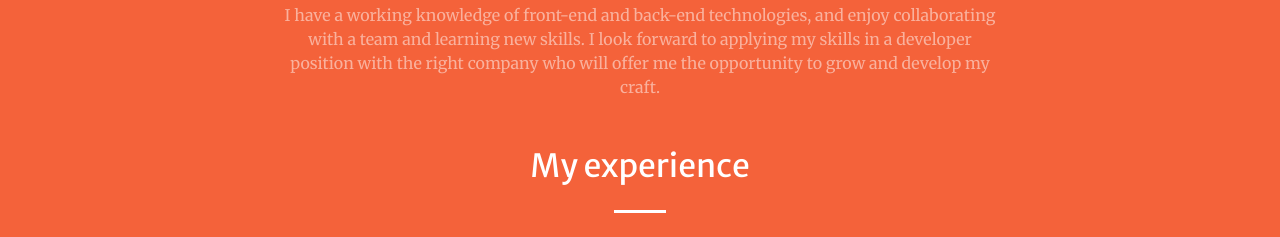
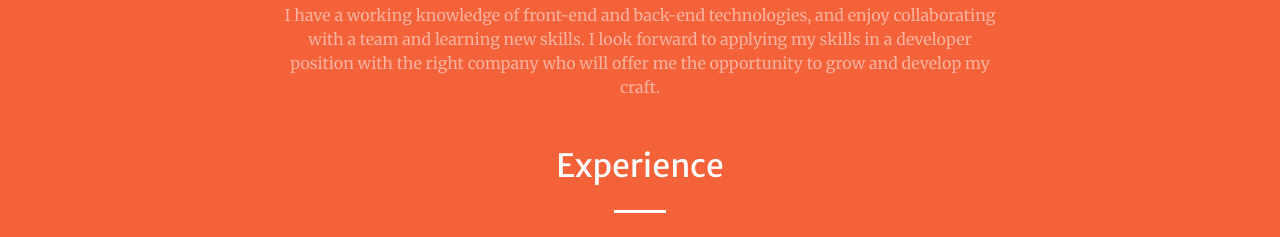
Before and after one commit to CrawG/WebDevPortfolio, a plain HTML site: page index.html in a window 1280 px wide. Shown: the part 1389-1626 px from the top of the page. Drawn offline with nearby package versions, Linux system fonts and the light colour scheme.

Commit message:
Html update

```diff
--- a/index.html
+++ b/index.html
@@ -70,7 +70,7 @@
 
                         <br>
 
-                        <h2 class="text-white mt-0">My experience</h2>
+                        <h2 class="text-white mt-0">Experience</h2>
                         <hr class="divider light my-4" />
                         <p class="text-white-50 mb-4">Having worked in Sales & Marketing, Brand & Content Management, and Business Development for multiple web-based and SaaS companies, I am familiar with what it takes for an online business to be successful. Together with my passion for web design and development, my experience positions me to be a strong contributor and valuable member of any development team.</p>
 
```
